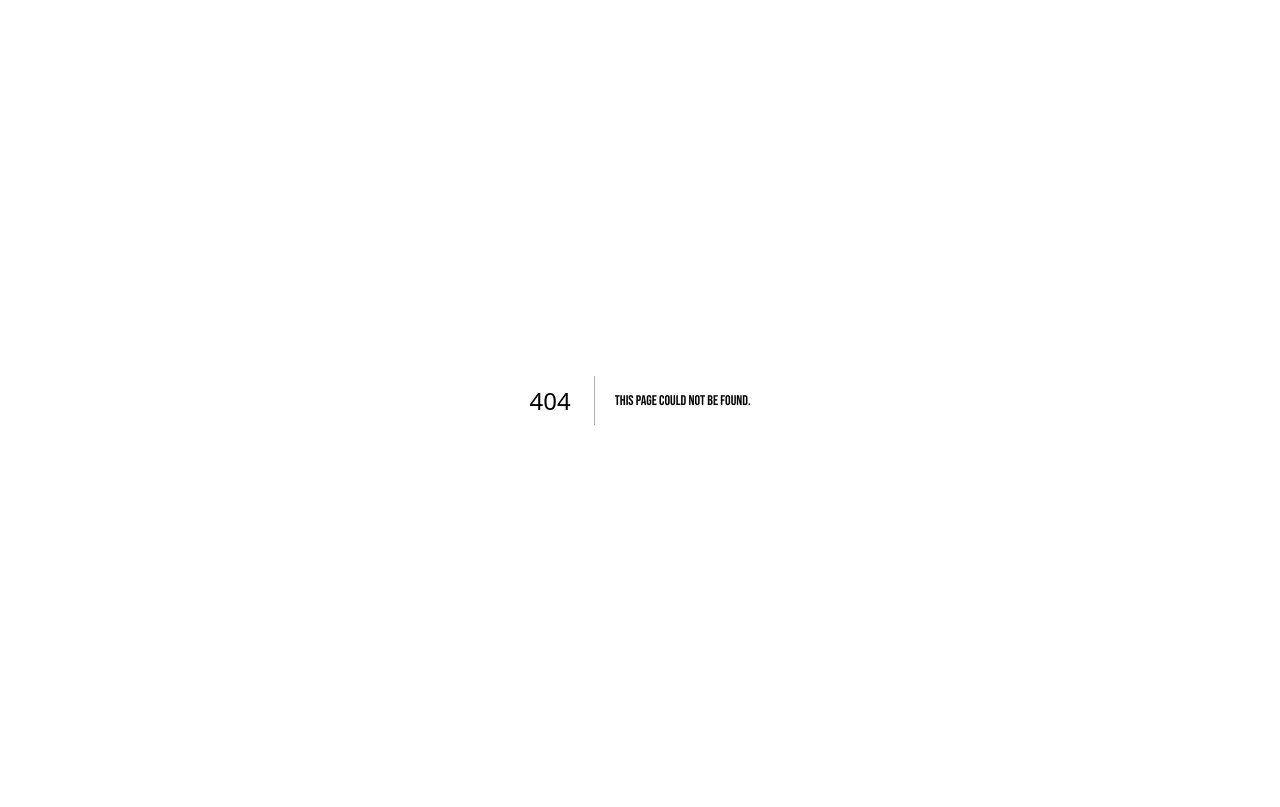
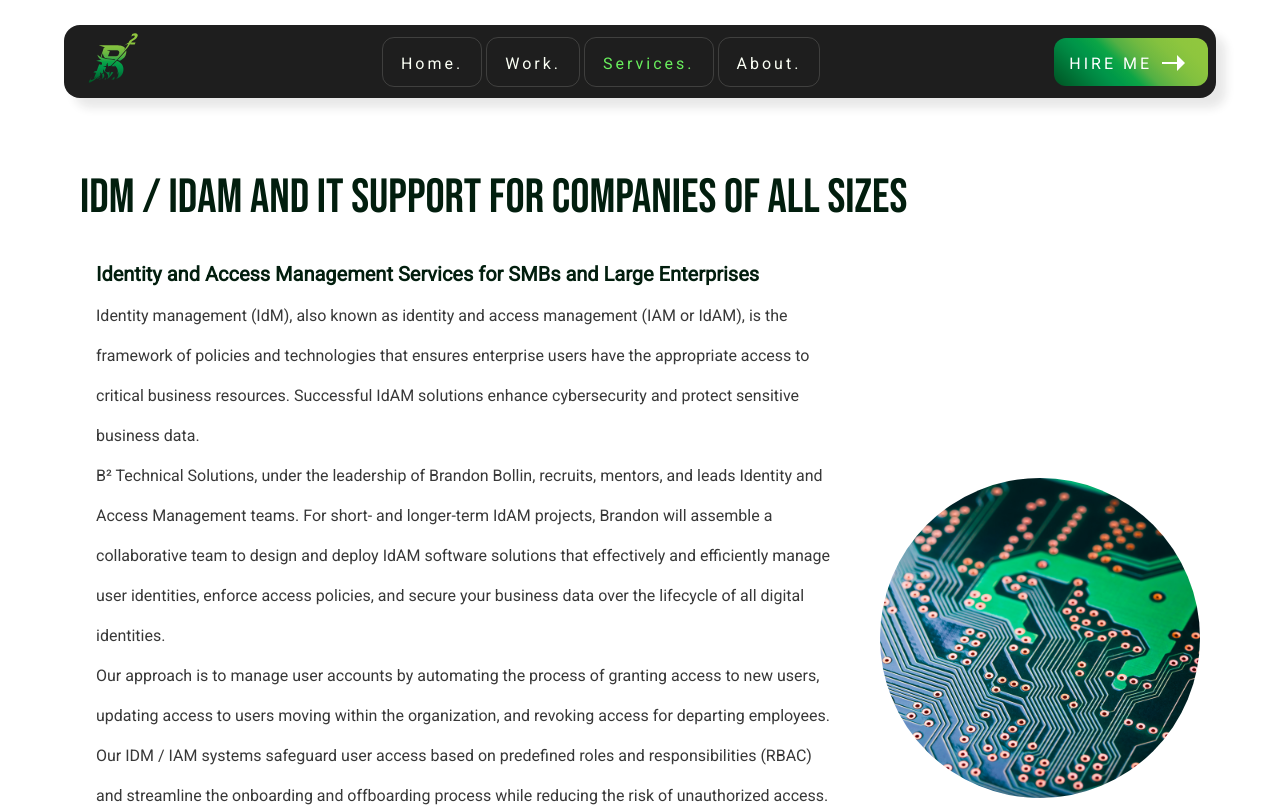
Before and after one commit to Todd-Productions/b2-tech-solutions, a Next.js app: page /identity-access-management-and-it-services in a window 1280 px wide. Before the commit this address had no page. Shown: the top 807 px of the page. Built offline with nearby package versions, Linux system fonts and the light colour scheme.

Commit message:
Updating the SEO information on the new page

```diff
--- a/src/app/identity-access-management-services/page.tsx
+++ b/src/app/identity-access-management-and-it-services/page.tsx
@@ -3,11 +3,11 @@ import { ServicesTemplate } from "../../ui/templates"
 
 export function generateMetadata() {
   return {
-    title: "Identity and Access Management Services | B2 Technical Solutions",
+    title: "IT Support, IAM & IDAM Services | B2 Technical Solutions",
     description:
-      "Identity and Access Management Services for SMBs and Large Enterprises",
+      "Identity, Access Management, and IT Support Services for large and small businesses.",
     alternates: {
-      canonical: getCanonicalLink("services"),
+      canonical: getCanonicalLink("identity-access-management-and-it-services"),
     },
   }
 }
--- a/src/data/siteMeta.ts
+++ b/src/data/siteMeta.ts
@@ -11,7 +11,7 @@ export const navLinks: INavLink[] = [
   },
   {
     label: "Services.",
-    url: "/identity-access-management-services",
+    url: "/identity-access-management-and-it-services",
   },
   {
     label: "About.",
```
